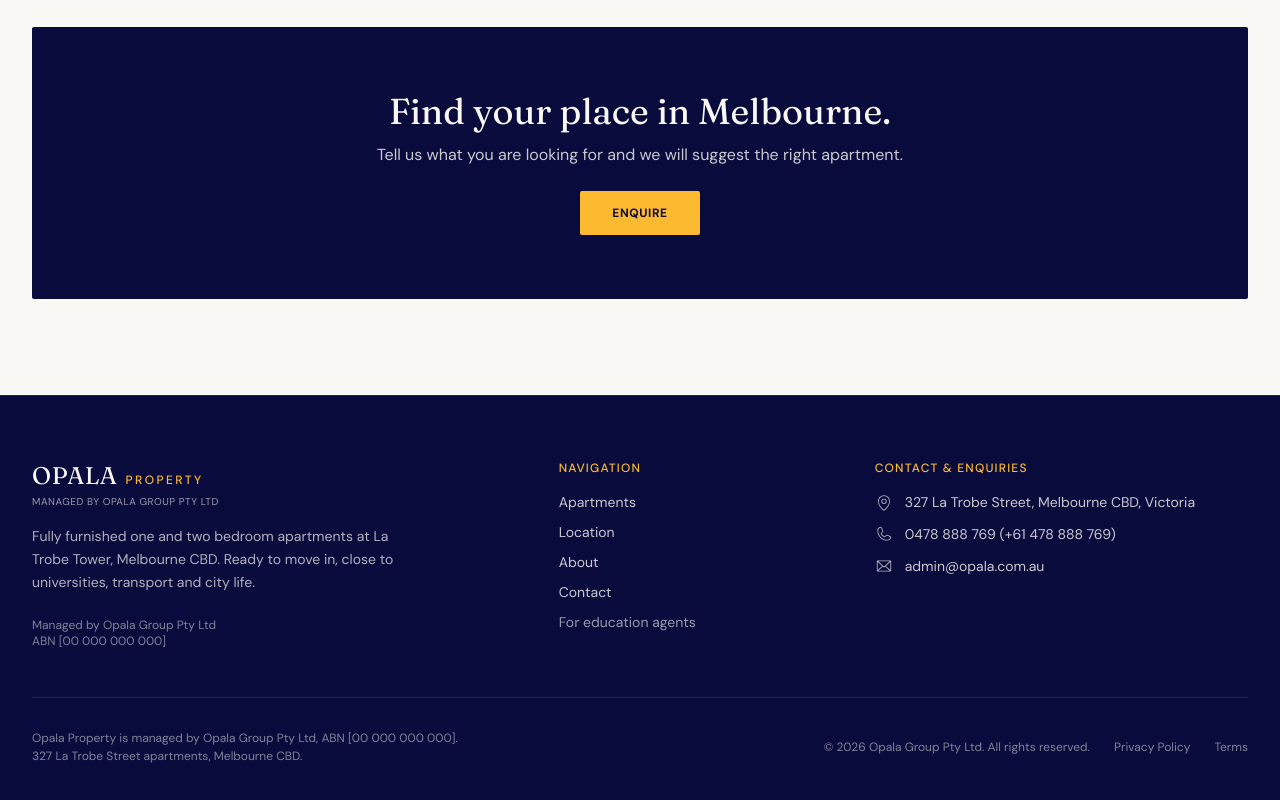
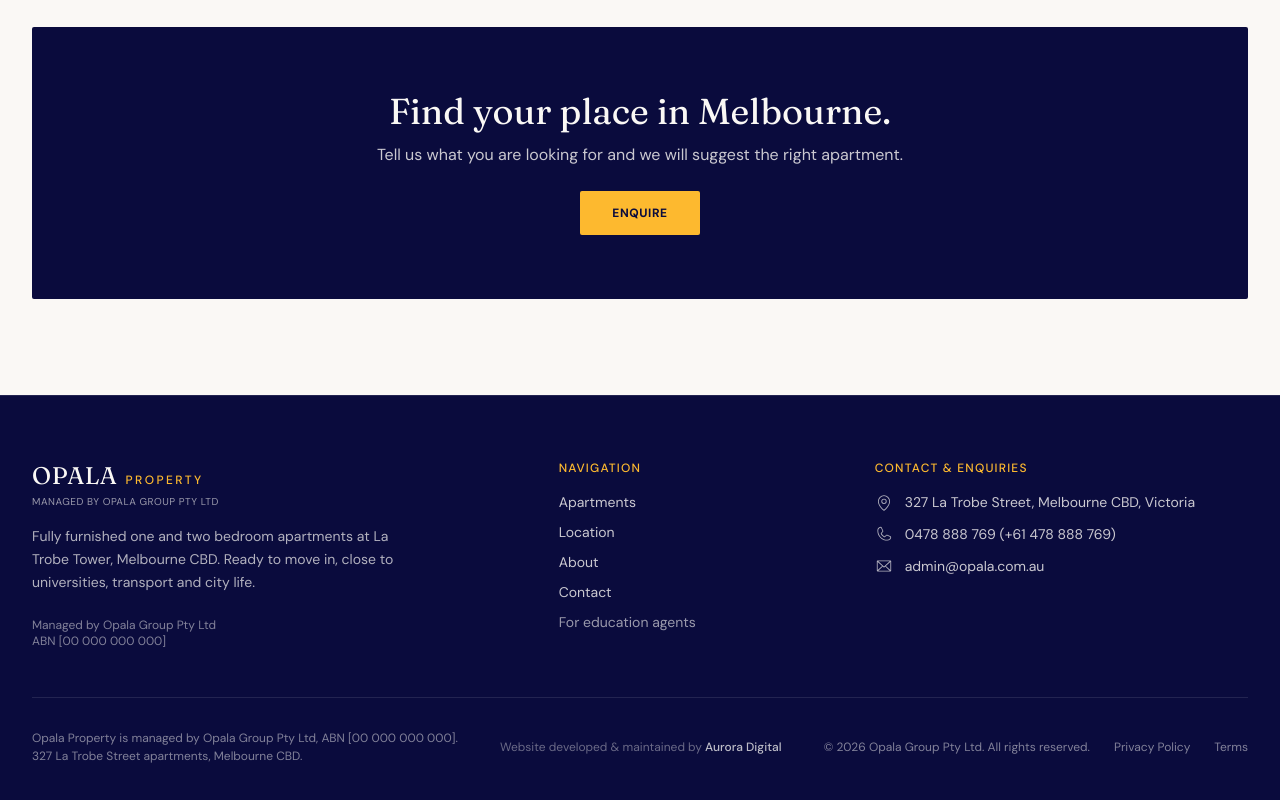
Before and after one commit to urbfbaby/opalawebapp, a Next.js app: page / in a window 1280 px wide. Shown: the part 2676-3476 px from the top of the page. Built offline with nearby package versions, Linux system fonts and the light colour scheme; no server answers; the database is empty.

Commit message:
feat(footer): add Aurora Digital development and maintenance credit

```diff
--- a/components/Footer.tsx
+++ b/components/Footer.tsx
@@ -97,7 +97,7 @@ export function Footer() {
         </div>
 
         {/* Thin rule & Bottom legal info */}
-        <div className="mt-12 pt-8 border-t border-white/10 flex flex-col md:flex-row items-start md:items-center justify-between gap-4 text-xs text-[#FAF8F5]/50">
+        <div className="mt-12 pt-8 border-t border-white/10 flex flex-col lg:flex-row items-start lg:items-center justify-between gap-4 text-xs text-[#FAF8F5]/50">
           <div>
             <p>
               Opala Property is managed by Opala Group Pty Ltd, ABN [00 000 000 000].
@@ -105,6 +105,12 @@ export function Footer() {
             <p className="mt-0.5">
               327 La Trobe Street apartments, Melbourne CBD.
             </p>
+          </div>
+          <div className="text-[#FAF8F5]/40 text-xs text-left lg:text-center">
+            <span>
+              Website developed & maintained by{" "}
+              <span className="text-[#FAF8F5]/75 font-medium">Aurora Digital</span>
+            </span>
           </div>
           <div className="flex flex-wrap items-center gap-x-6 gap-y-2">
             <span>© 2026 Opala Group Pty Ltd. All rights reserved.</span>
```
